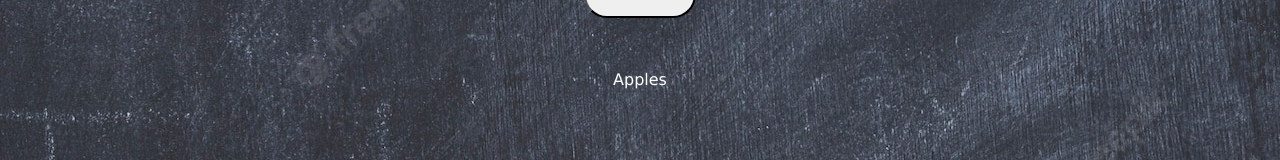
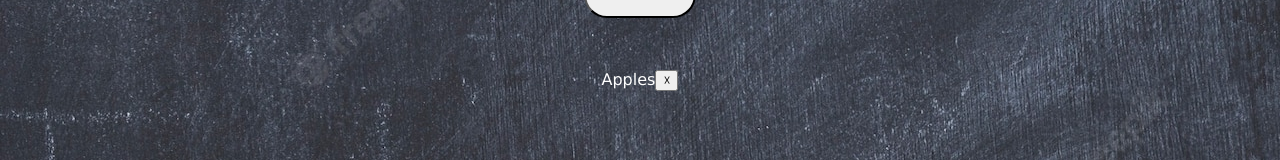
Before and after one commit to hb020202/shopping-list-app, an Angular app: page / in a window 1280 px wide. Shown: the part 122-282 px from the top of the page. Built offline with nearby package versions, Linux system fonts and the light colour scheme.

Commit message:
added button and removeItem function

```diff
--- a/src/app/list-view/list-view.component.html
+++ b/src/app/list-view/list-view.component.html
@@ -1,7 +1,7 @@
-
 <div id="list-content">
-  <div *ngFor="let item of listItems">
+  <div *ngFor="let item of listItems; let i = index;" id="row-{{i}}">
   <span>{{item.item}}</span>
+    <button aria-label="remove item" (click)="removeItem(i)">☓</button>
 
   </div>
 </div>
--- a/src/app/list-view/list-view.component.ts
+++ b/src/app/list-view/list-view.component.ts
@@ -18,4 +18,7 @@ export class ListViewComponent implements OnInit {
     this.listItems = this.listDataService.getListItems();
   }
 
+  removeItem(itemId: number): void {
+    this.listItems.splice(itemId, 1);
+  }
 }
```
